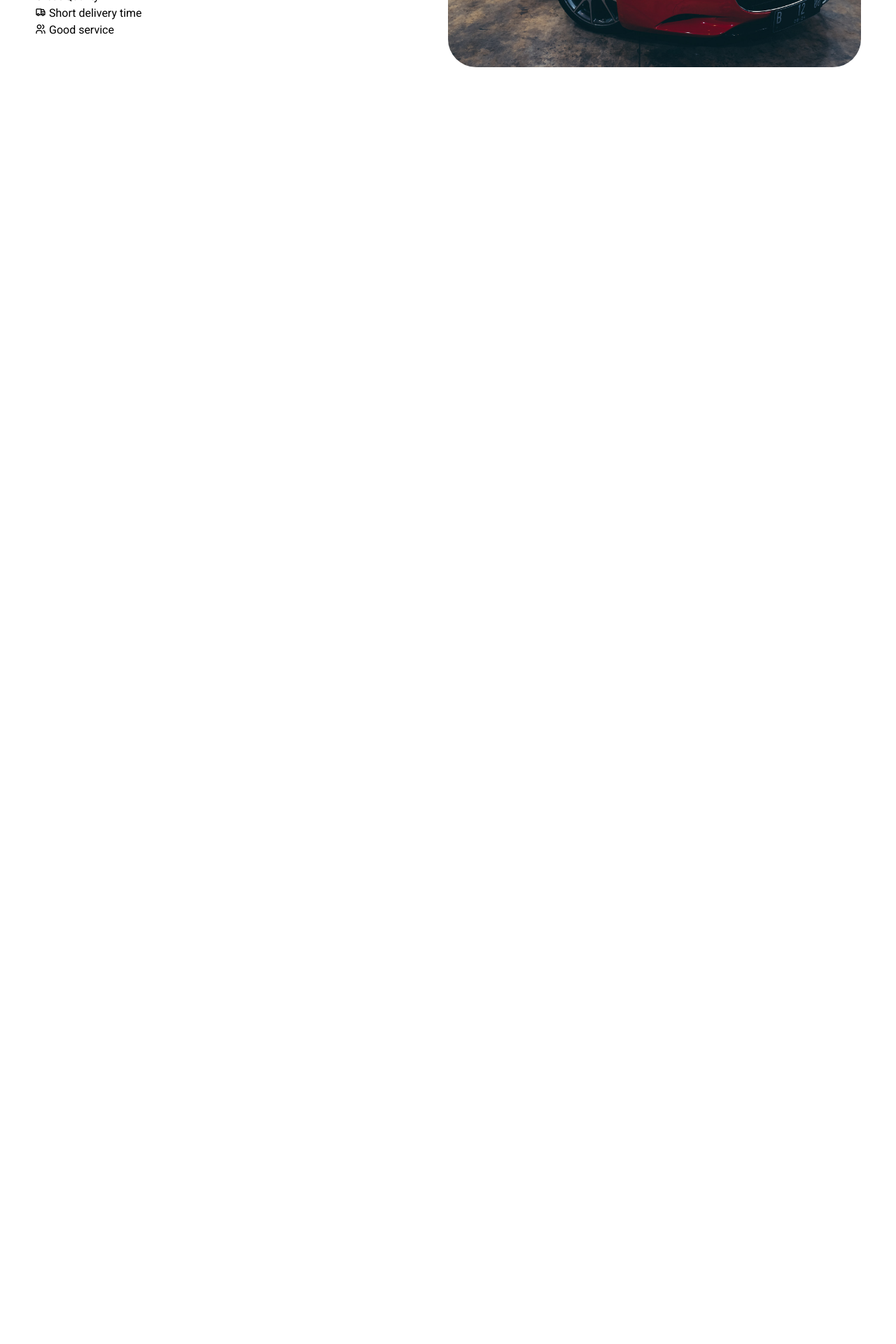
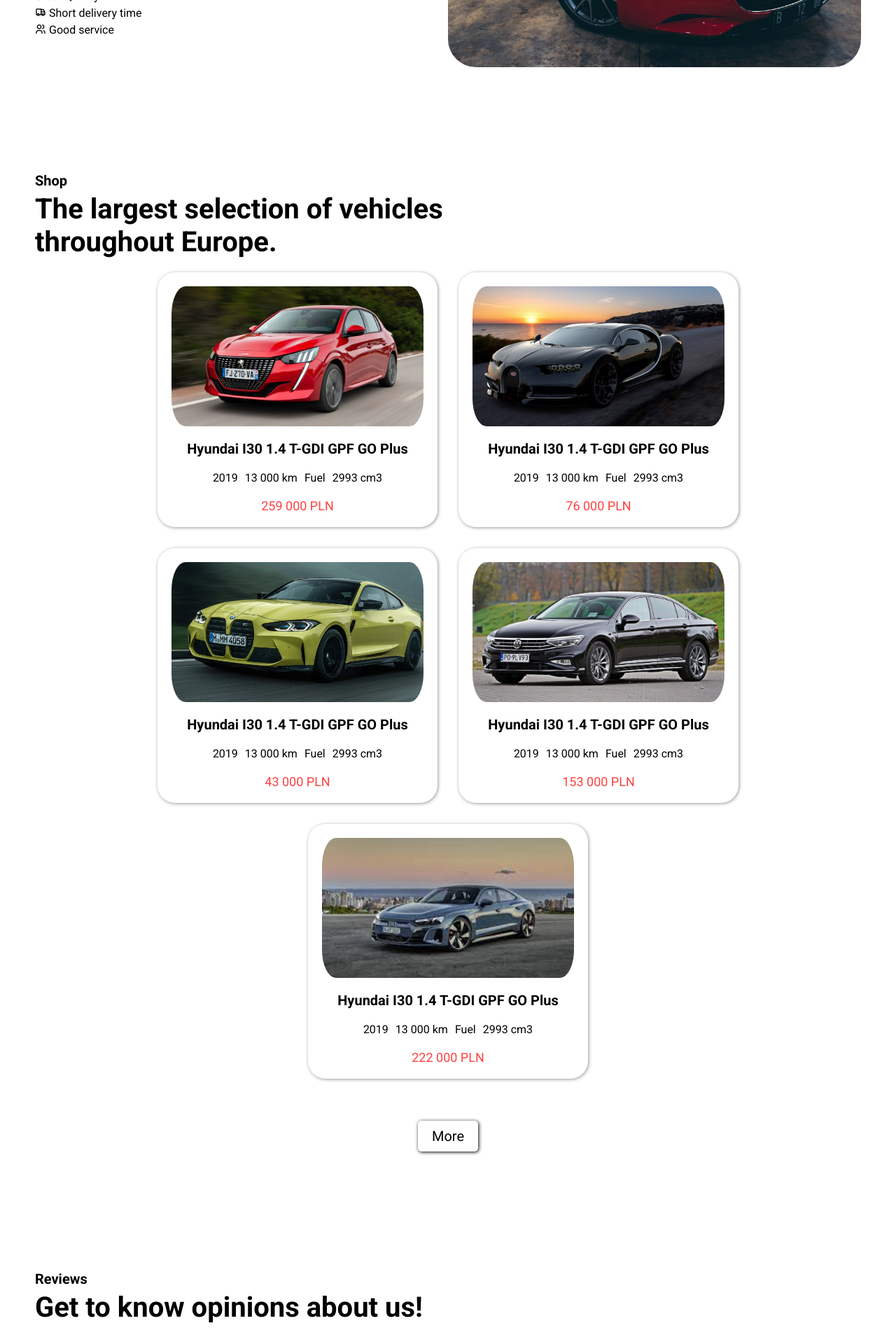
Before and after one commit to MaciejMi/CarZone, a PHP site: page / in a window 1280 px wide. Shown: the part 1172-3092 px from the top of the page at 70% size. Before the commit the page ends 1268 px from the top, so only its background shows below. Run offline with PHP 8.4, Linux system fonts and the light colour scheme.

Commit message:
add section shop

```diff
--- a/css/style.css
+++ b/css/style.css
@@ -193,6 +193,67 @@
   padding: 1rem 0;
 }
 
+.section.shop {
+  flex-direction: column;
+}
+
+.shop__offers {
+  display: flex;
+  justify-content: center;
+  align-items: center;
+  flex-wrap: wrap;
+  gap: 3rem;
+}
+.shop__offers .card {
+  padding: 2rem;
+  display: flex;
+  flex-direction: column;
+  align-items: center;
+  gap: 2rem;
+  text-align: center;
+  max-width: 400px;
+  box-shadow: 1px 1px 5px #999999;
+  border-radius: 25px;
+  transition: transform 0.3s;
+}
+.shop__offers .card__image {
+  padding: 0 2rem;
+  width: 400px;
+  height: 200px;
+  -o-object-fit: cover;
+     object-fit: cover;
+  -o-object-position: center;
+     object-position: center;
+}
+.shop__offers .card__title {
+  font-size: 2rem;
+}
+.shop__offers .card__descriptions {
+  display: flex;
+  gap: 1rem;
+}
+.shop__offers .card__price {
+  font-size: 1.8rem;
+  color: #ff4040;
+}
+.shop__offers .card:hover {
+  transform: scale(1.04);
+}
+.shop .more {
+  padding: 1rem 2rem;
+  margin: 2rem auto;
+  font-size: 2rem;
+  color: #000;
+  box-shadow: 1px 1px 5px #000;
+  width: -moz-fit-content;
+  width: fit-content;
+  border-radius: 5px;
+  transition: transform 0.3s, color 0.3s;
+}
+.shop .more:hover {
+  transform: scale(1.1);
+}
+
 @media (min-width: 576px) {
   .header__image .bg-shadow .text-content h1 {
     font-size: 4.5rem;
--- a/index.html
+++ b/index.html
@@ -81,7 +81,77 @@
                     <p class="about-us__icon"><i class="ti ti-users"></i> Good service </p>
                 </div>
             </div>
-            <img src="./img/about-us.jpg" class="about_us__image"></img>
+            <img src="./img/about-us.jpg" alt="A red car (Ferrari) facing the recipient." class="about_us__image"></img>
+        </section>
+        <section class="section shop">
+            <div class="section__text-box">
+                <h3 class="section__title">Shop</h3>
+                <h2 class="section__header">The largest selection of vehicles throughout Europe.</h2>
+            </div>
+            <div class="shop__offers">
+                <a href="#" class="card">
+                    <img src='./img/offer1.webp' class="card__image"></img>
+                    <h4 class="card__title">Hyundai I30 1.4 T-GDI GPF GO Plus</h4>
+                    <div class="card__descriptions">
+                        <p class="card__description">2019</p>
+                        <p class="card__description">13 000 km</p>
+                        <p class="card__description">Fuel</p>
+                        <p class="card__description">2993 cm3</p>
+                    </div>
+                    <p class="card__price">259 000 PLN</p>
+                </a>
+                <a href="#" class="card">
+                    <img src='./img/offer2.jpg' class="card__image"></img>
+                    <h4 class="card__title">Hyundai I30 1.4 T-GDI GPF GO Plus</h4>
+                    <div class="card__descriptions">
+                        <p class="card__description">2019</p>
+                        <p class="card__description">13 000 km</p>
+                        <p class="card__description">Fuel</p>
+                        <p class="card__description">2993 cm3</p>
+                    </div>
+                    <p class="card__price">76 000 PLN</p>
+                </a>
+                <a href="#" class="card">
+                    <img src='./img/offer3.jpg' class="card__image"></img>
+                    <h4 class="card__title">Hyundai I30 1.4 T-GDI GPF GO Plus</h4>
+                    <div class="card__descriptions">
+                        <p class="card__description">2019</p>
+                        <p class="card__description">13 000 km</p>
+                        <p class="card__description">Fuel</p>
+                        <p class="card__description">2993 cm3</p>
+                    </div>
+                    <p class="card__price">43 000 PLN</p>
+                </a>
+                <a href="#" class="card">
+                    <img src='./img/offer4.webp' class="card__image"></img>
+                    <h4 class="card__title">Hyundai I30 1.4 T-GDI GPF GO Plus</h4>
+                    <div class="card__descriptions">
+                        <p class="card__description">2019</p>
+                        <p class="card__description">13 000 km</p>
+                        <p class="card__description">Fuel</p>
+                        <p class="card__description">2993 cm3</p>
+                    </div>
+                    <p class="card__price">153 000 PLN</p>
+                </a>
+                <a href="#" class="card">
+                    <img src='./img/offer5.jfif' class="card__image"></img>
+                    <h4 class="card__title">Hyundai I30 1.4 T-GDI GPF GO Plus</h4>
+                    <div class="card__descriptions">
+                        <p class="card__description">2019</p>
+                        <p class="card__description">13 000 km</p>
+                        <p class="card__description">Fuel</p>
+                        <p class="card__description">2993 cm3</p>
+                    </div>
+                    <p class="card__price">222 000 PLN</p>
+            </div>
+            </div>
+            <a class="more" href="#">More</a>
+        </section>
+        <section class="section reviews">
+            <div class="section__text-box">
+                <h3 class="section__title">Reviews</h3>
+                <h2 class="section__header">Get to know opinions about us!</h2>
+            </div>
         </section>
     </main>
     <script src="./js/main.js"></script>
--- a/scss/style.scss
+++ b/scss/style.scss
@@ -207,23 +207,69 @@
 	}
 }
 
-// <section class="section about-us">
-// <div class="section__text-box">
-// 	<h3 class="section__title">About Us</h3>
-// 	<h2 class="section__header">The largest selection of cars in Europe</h2>
-// 	<p class="section__description">In our store you can buy both exclusive and ordinary cars at relatively
-// 		low
-// 		prices. In addition, outside the shop, our company has a mechanical service where you can, among
-// 		other
-// 		things, replace tires, repair the fault at an affordable price.</p>
-// 	<div class="about-us__icons">
-// 		<p class="about-us__icon"><i class="ti ti-settings-filled"></i> Great Quality</p>
-// 		<p class="about-us__icon"><i class="ti ti-truck"></i> Short delivery time</p>
-// 		<p class="about-us__icon"><i class="ti ti-users"></i> Good service </p>
-// 	</div>
-// </div>
-// <img src="./img/about-us.jpg" class="about_us__image"></img>
-// </section>
+.section.shop {
+	flex-direction: column;
+}
+
+.shop {
+	&__offers {
+		display: flex;
+		justify-content: center;
+		align-items: center;
+		flex-wrap: wrap;
+		gap: 3rem;
+		.card {
+			padding: 2rem;
+			display: flex;
+			flex-direction: column;
+			align-items: center;
+			gap: 2rem;
+			text-align: center;
+			max-width: 400px;
+			box-shadow: 1px 1px 5px #999999;
+			border-radius: 25px;
+			transition: transform 0.3s;
+			&__image {
+				padding: 0 2rem;
+				width: 400px;
+				height: 200px;
+				object-fit: cover;
+				object-position: center;
+			}
+
+			&__title {
+				font-size: 2rem;
+			}
+
+			&__descriptions {
+				display: flex;
+				gap: 1rem;
+			}
+
+			&__price {
+				font-size: 1.8rem;
+				color: c.$red;
+			}
+
+			&:hover {
+				transform: scale(1.04);
+			}
+		}
+	}
+	.more {
+		padding: 1rem 2rem;
+		margin: 2rem auto;
+		font-size: 2rem;
+		color: c.$text-color;
+		box-shadow: 1px 1px 5px #000;
+		width: fit-content;
+		border-radius: 5px;
+		transition: transform 0.3s, color 0.3s;
+		&:hover {
+			transform: scale(1.1);
+		}
+	}
+}
 
 @media (min-width: 576px) {
 	.header {
```
Also changed, not shown: img/offer1.webp (added), img/offer2.jpg (added), img/offer3.jpg (added), img/offer4.webp (added), img/offer5.jfif (added), 1 other file.
